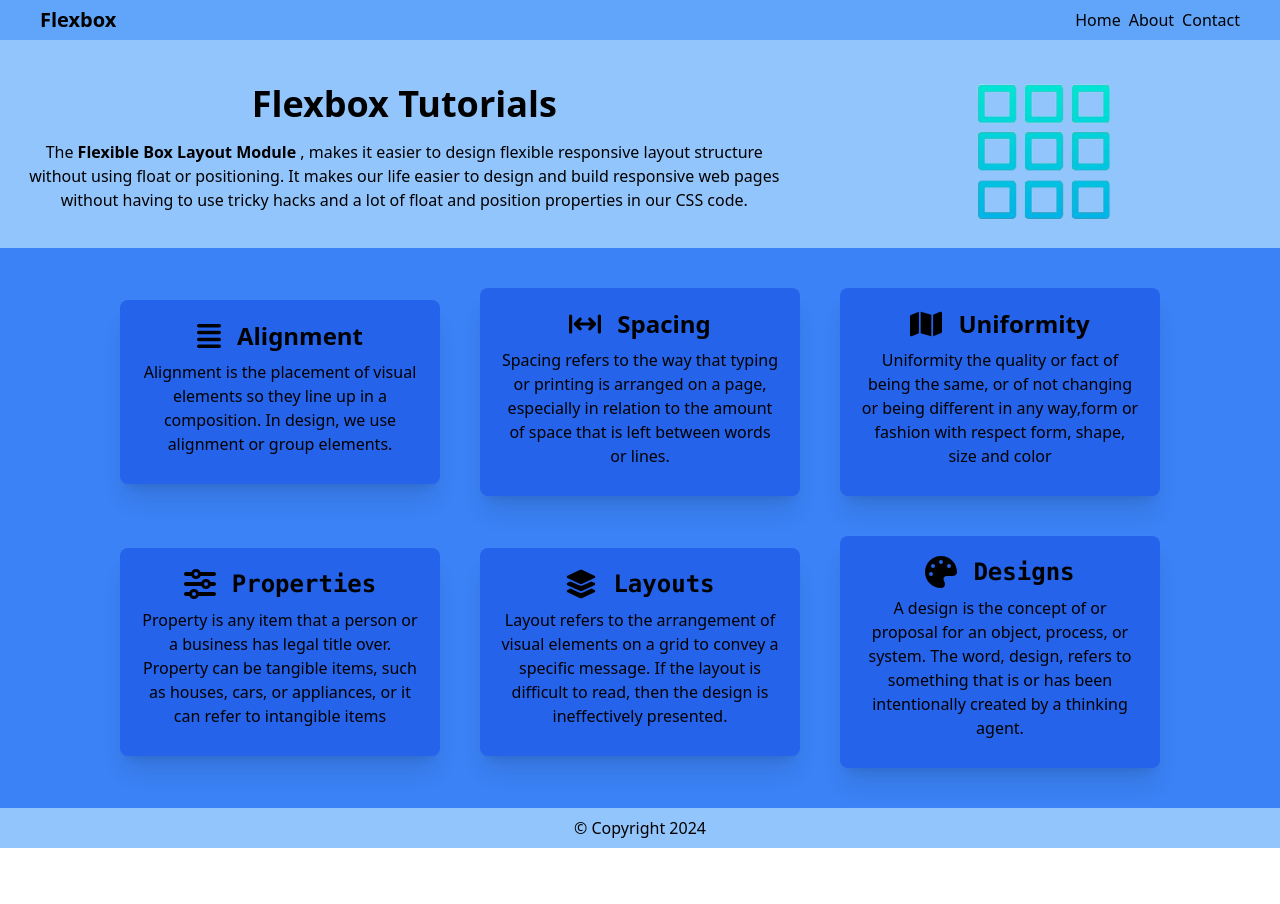
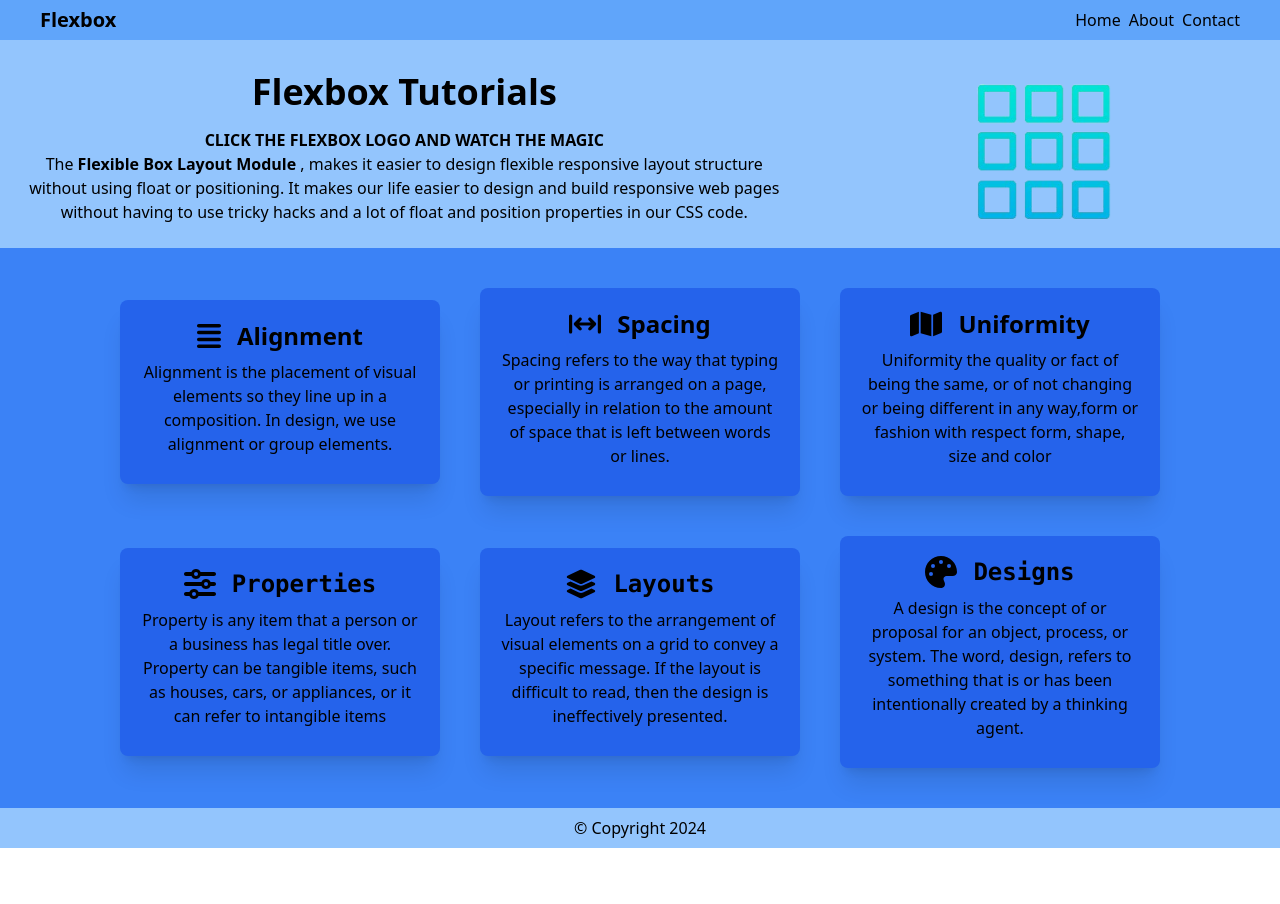
Before and after one commit to kcking69/Flexbox-Website, a website: page index.html in a window 1280 px wide. Drawn offline with Linux system fonts and the light colour scheme.

Commit message:
Update index.html

```diff
--- a/index.html
+++ b/index.html
@@ -82,6 +82,7 @@
         </h1>
 
         <p class="text-center text-black dark:text-white mb-2 md:mt-4 px-4">
+          <strong>CLICK THE FLEXBOX LOGO AND WATCH THE MAGIC</strong> </br>
           The <strong>Flexible Box Layout Module</strong> , makes it easier to
           design flexible responsive layout structure without using float or
           positioning. It makes our life easier to design and build responsive
```
